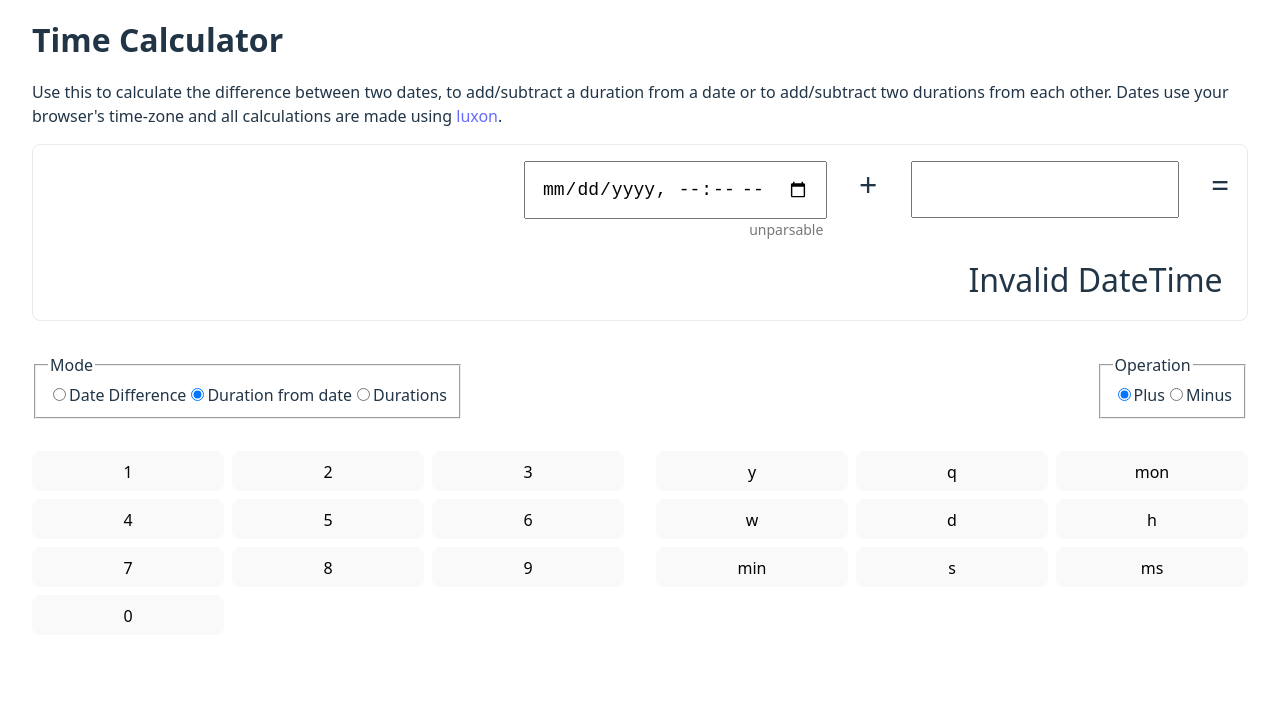
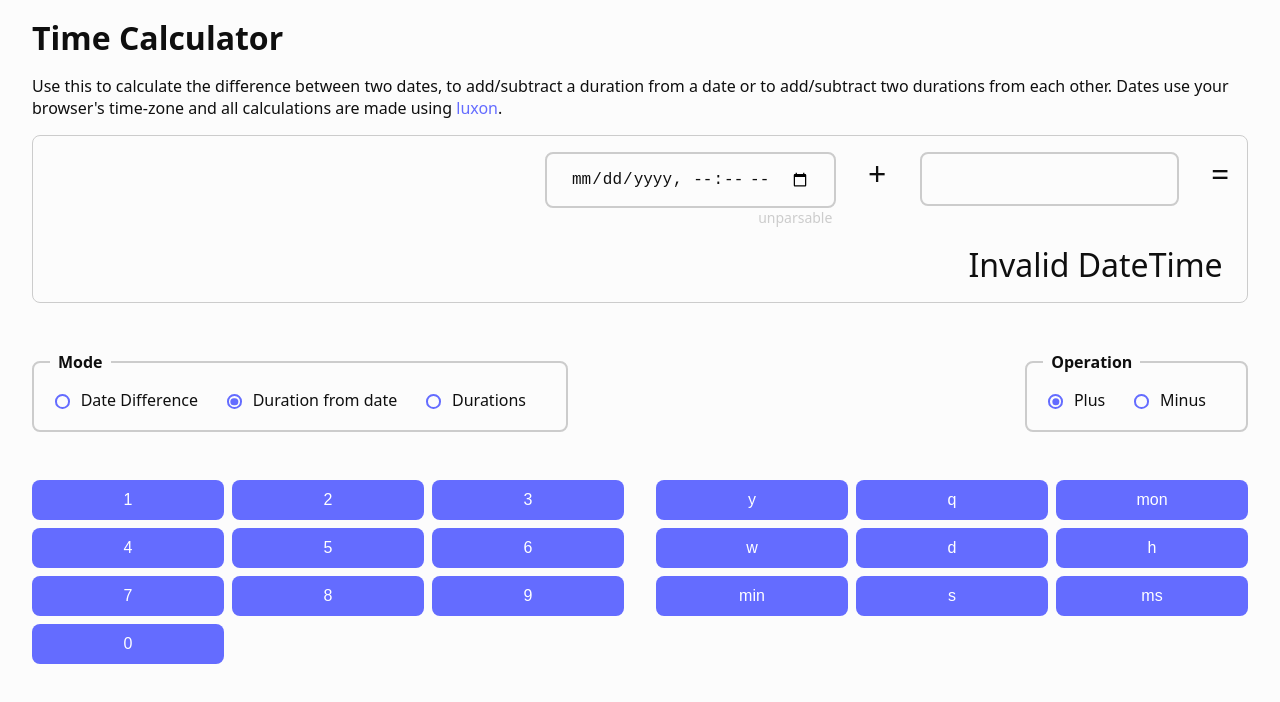
Before and after one commit to westwood846/time-calculator, a React (Vite) app: page / in a window 1280 px wide. Shown: the top 702 px of the page. Built offline with nearby package versions, Linux system fonts and the light colour scheme.

Commit message:
Style things consistently

```diff
--- a/src/App.css
+++ b/src/App.css
@@ -2,13 +2,8 @@
   padding: 0 2rem;
 }
 
-input {
-  padding: 1rem;
-  font-size: 18px;
-}
-
 .calc-box {
-  border: 1px solid #eaeaea;
+  border: 1px solid var(--secondary-light);
   border-radius: 8px;
   display: flex;
   flex-direction: column;
@@ -29,7 +24,7 @@ input {
 }
 
 .duration-input-display {
-  color: #777;
+  color: var(--secondary-light);
   font-size: 14px;
 }
 
@@ -47,6 +42,7 @@ input {
 
   display: flex;
   justify-content: space-between;
+  gap: 2rem;
 }
 
 .operator-grid {
--- a/src/App.tsx
+++ b/src/App.tsx
@@ -228,7 +228,7 @@ function App() {
         <fieldset>
           <legend>Mode</legend>
           {Object.entries(modes).map(([key, label]) => (
-            <>
+            <label htmlFor={`modeRadio${key}`} key={key}>
               <input
                 id={`modeRadio${key}`}
                 type="radio"
@@ -237,14 +237,14 @@ function App() {
                 checked={mode === key}
                 onChange={() => setModeAndFocus(key as Mode)}
               />
-              <label htmlFor={`modeRadio${key}`}>{label}</label>
-            </>
+              {label}
+            </label>
           ))}
         </fieldset>
         <fieldset disabled={mode === "DATE_DIFFERENCE"}>
           <legend>Operation</legend>
           {Object.entries(operations).map(([key, label]) => (
-            <>
+            <label htmlFor={`operatorRadio${key}`} key={key}>
               <input
                 id={`operatorRadio${key}`}
                 type="radio"
@@ -253,8 +253,8 @@ function App() {
                 checked={operation === key}
                 onChange={() => setOperation(key as Operation)}
               />
-              <label htmlFor={`operatorRadio${key}`}>{label}</label>
-            </>
+              {label}
+            </label>
           ))}
         </fieldset>
       </div>
--- a/src/index.css
+++ b/src/index.css
@@ -1,48 +1,100 @@
 :root {
   font-family: system-ui, Avenir, Helvetica, Arial, sans-serif;
-  line-height: 1.5;
-  font-weight: 400;
-
-  color-scheme: light dark;
-  color: rgba(255, 255, 255, 0.87);
-  background-color: #242424;
 
   font-synthesis: none;
   text-rendering: optimizeLegibility;
   -webkit-font-smoothing: antialiased;
   -moz-osx-font-smoothing: grayscale;
+
+  --primary-color: #646cff;
+  --primary-hover: #747bff;
+  --primary-active: #5a61e6;
+  --primary-disabled: #c5c8ff;
+  --focus-ring: rgba(100, 108, 255, 0.4);
+  --button-text: #ffffff;
+
+  --secondary-strong: #0f0f0f;
+  --secondary-medium: #777777;
+  --secondary-light: #cccccc;
+
+  --background: #fcfcfc;
 }
 
-a {
-  font-weight: 500;
-  color: #646cff;
-  text-decoration: inherit;
-}
-a:hover {
-  color: #535bf2;
+@media (prefers-color-scheme: dark) {
+  :root {
+    --primary-color: #7f88ff;
+    --primary-hover: #9aa1ff;
+    --primary-active: #646cff;
+    --primary-disabled: #3a3f80;
+    --focus-ring: rgba(127, 136, 255, 0.5);
+    --button-text: #ffffff;
+
+    --secondary-strong: #fcfcfc;
+    --secondary-medium: #777777;
+    --secondary-light: #444444;
+
+    --background: #0f0f0f;
+  }
 }
 
 body {
   margin: 0;
+
+  color: var(--secondary-strong);
+  background: var(--background);
+}
+
+a {
+  color: var(--primary-color);
+  text-decoration: none;
+  transition: color 0.2s ease, text-decoration 0.2s ease;
+}
+
+a:hover,
+a:focus-visible {
+  color: var(--primary-hover);
+  text-decoration: underline;
+}
+
+a:active {
+  color: var(--primary-active);
+}
+
+a:focus-visible {
+  outline: none;
+  box-shadow: 0 0 0 4px var(--focus-ring);
+  border-radius: 0.25em;
 }
 
 button {
-  border-radius: 8px;
-  border: 1px solid transparent;
+  background-color: var(--primary-color);
+  color: var(--button-text);
+  font-size: 1rem;
   padding: 0.6em 1.2em;
-  font-size: 1em;
-  font-weight: 500;
-  font-family: inherit;
-  background-color: #1a1a1a;
+  border: none;
+  border-radius: 0.5em;
   cursor: pointer;
-  transition: border-color 0.25s;
+  transition: background-color 0.2s ease, box-shadow 0.2s ease;
 }
-button:hover {
-  border-color: #646cff;
+
+button:hover:not(:disabled) {
+  background-color: var(--primary-hover);
 }
-button:focus,
+
+button:active:not(:disabled) {
+  background-color: var(--primary-active);
+}
+
 button:focus-visible {
-  outline: 4px auto -webkit-focus-ring-color;
+  outline: 2px solid var(--focus-ring);
+  outline-offset: 2px;
+  box-shadow: 0 0 0 4px var(--focus-ring);
+}
+
+button:disabled {
+  background-color: var(--primary-disabled);
+  cursor: not-allowed;
+  opacity: 0.7;
 }
 
 h1, h2, h3 {
@@ -53,15 +105,87 @@ p {
   margin: 1rem 0;
 }
 
-@media (prefers-color-scheme: light) {
-  :root {
-    color: #213547;
-    background-color: #ffffff;
-  }
-  a:hover {
-    color: #747bff;
-  }
-  button {
-    background-color: #f9f9f9;
-  }
+fieldset {
+  border: 2px solid var(--secondary-light);
+  border-radius: 0.5em;
+  padding: 1em;
+  margin: 1em 0;
 }
+
+legend {
+  font-weight: bold;
+  padding: 0 0.5em;
+}
+
+label {
+  display: inline-flex;
+  align-items: center;
+  gap: 0.5em;
+  font-size: 1rem;
+  margin-right: 1.5em;
+  cursor: pointer;
+  color: inherit;
+}
+
+input[type="radio"] {
+  appearance: none;
+  width: 1.1em;
+  height: 1.1em;
+  border: 2px solid var(--primary-color);
+  border-radius: 50%;
+  position: relative;
+  cursor: pointer;
+  transition: background-color 0.2s, border-color 0.2s;
+}
+
+input[type="radio"]::before {
+  content: '';
+  position: absolute;
+  top: 50%;
+  left: 50%;
+  width: 0.55em;
+  height: 0.55em;
+  background-color: var(--primary-color);
+  border-radius: 50%;
+  transform: translate(-50%, -50%) scale(0);
+  transition: transform 0.2s ease-in-out;
+}
+
+input[type="radio"]:checked::before {
+  transform: translate(-50%, -50%) scale(1);
+}
+
+input[type="radio"]:focus-visible {
+  outline: none;
+  box-shadow: 0 0 0 3px var(--focus-ring);
+}
+
+input[type="text"],
+input[type="datetime-local"] {
+  appearance: none;
+  background-color: transparent;
+  color: var(--secondary-strong);
+  font-size: 1rem;
+  padding: 1em 1.5em;
+  border: 2px solid #ccc;
+  border-radius: 0.5em;
+  transition: border-color 0.2s ease, box-shadow 0.2s ease;
+  width: 100%;
+  max-width: 100%;
+  box-sizing: border-box;
+}
+
+input[type="text"]:focus-visible,
+input[type="datetime-local"]:focus-visible {
+  border-color: var(--primary-color);
+  outline: none;
+  box-shadow: 0 0 0 4px var(--focus-ring);
+}
+
+input[type="text"]:disabled,
+input[type="datetime-local"]:disabled {
+  background-color: #f0f0f0;
+  color: #888;
+  cursor: not-allowed;
+  opacity: 0.7;
+}
```
